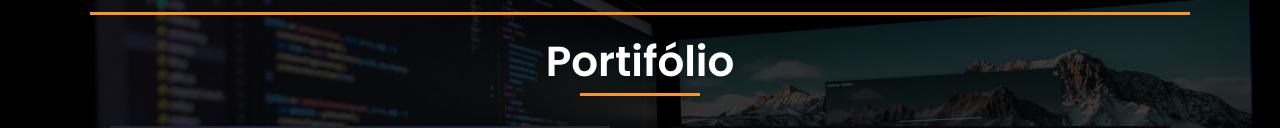
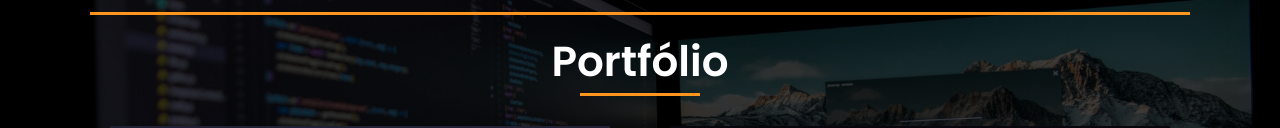
Before and after one commit to FilipeKramer-12/cv_online, a plain HTML site: page portfolio.html in a window 1280 px wide. Shown: the part 222-350 px from the top of the page. Drawn offline with Linux system fonts and the light colour scheme.

Commit message:
Update portfolio.html

```diff
--- a/portfolio.html
+++ b/portfolio.html
@@ -37,7 +37,7 @@
     <!-- Criando sessão portfolio -->
     <section class="portfolio">
         <div class="container portfolio_container">
-            <h1 class="title">Portifólio</h1>
+            <h1 class="title">Portfólio</h1>
 
             <!-- Criando container para receber os projetos -->
             <div class="projetos">
```
